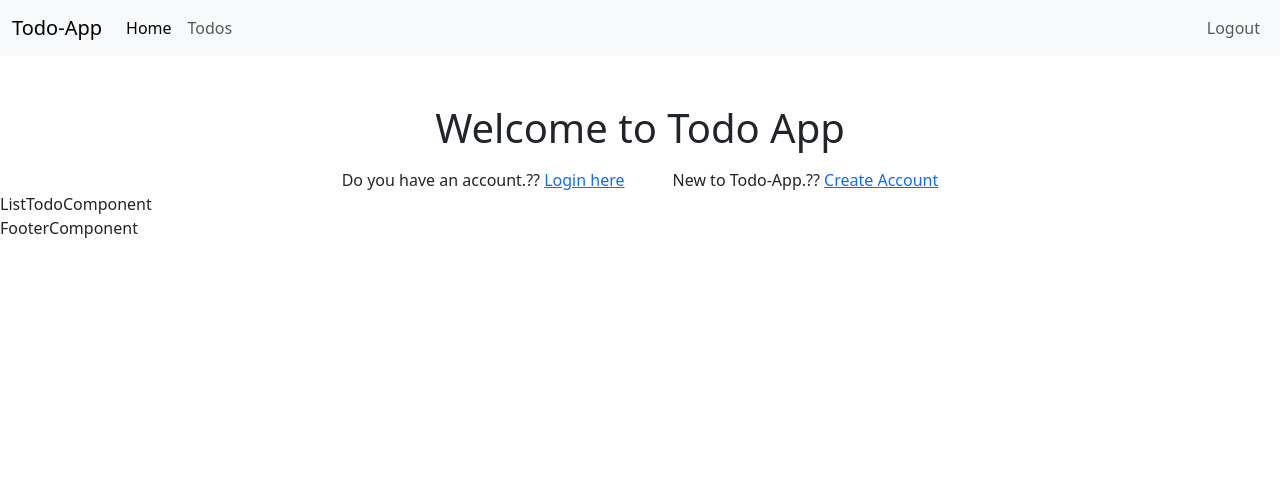
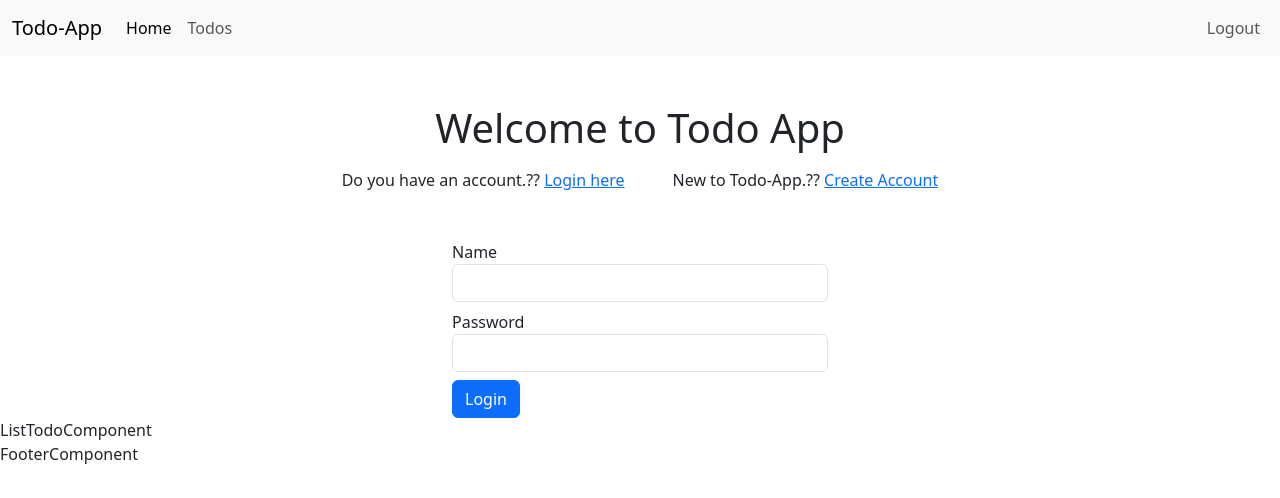
Before and after one commit to hasith-malshan/Todo-Management-app-frontend-using-React, a React (Vite) app in the folder todo-app-frontend/: page / in a window 1280 px wide. Shown: the top 498 px of the page. Built offline with nearby package versions, Linux system fonts and the light colour scheme.

Commit message:
Login Component Designed.

```diff
--- a/todo-app-frontend/src/App.jsx
+++ b/todo-app-frontend/src/App.jsx
@@ -6,12 +6,14 @@ import WelcomeComponent from './components/WelcomeComponent';
 import HeaderComponent from './components/HeaderComponent';
 import ListTodoComponent from './components/ListTodoComponent';
 import FooterComponent from './components/FooterComponent';
+import LoginComponent from './components/LoginComponent';
 
 function App() {
   return (
     <>
       <HeaderComponent />
       <WelcomeComponent />
+      <LoginComponent />
       <ListTodoComponent />
       <FooterComponent />
     </>
--- a/todo-app-frontend/src/components/LoginComponent.jsx
+++ b/todo-app-frontend/src/components/LoginComponent.jsx
@@ -1,7 +1,29 @@
 import React from 'react';
 
 const LoginComponent = () => {
-  return <div>LoginComponent</div>;
+  return (
+    <>
+      <div className="container d-flex justify-content-center mt-5">
+        <div className="row d-flex flex-column ">
+          <div className="input-wrapper">
+            <label htmlFor="name" className="me-2">
+              Name
+            </label>
+            <input type="text" id="name" className="form-control" />
+          </div>
+          <div className=" mt-2 input-wrapper">
+            <label htmlFor="name" className="me-2">
+              Password
+            </label>
+            <input type="text" id="password" className="form-control" />
+          </div>
+          <div className="mt-2">
+            <button className="btn btn-primary">Login</button>
+          </div>
+        </div>
+      </div>
+    </>
+  );
 };
 
 export default LoginComponent;
--- a/todo-app-frontend/src/index.css
+++ b/todo-app-frontend/src/index.css
@@ -0,0 +1,3 @@
+.input-wrapper {
+  width: 400px;
+}
```
